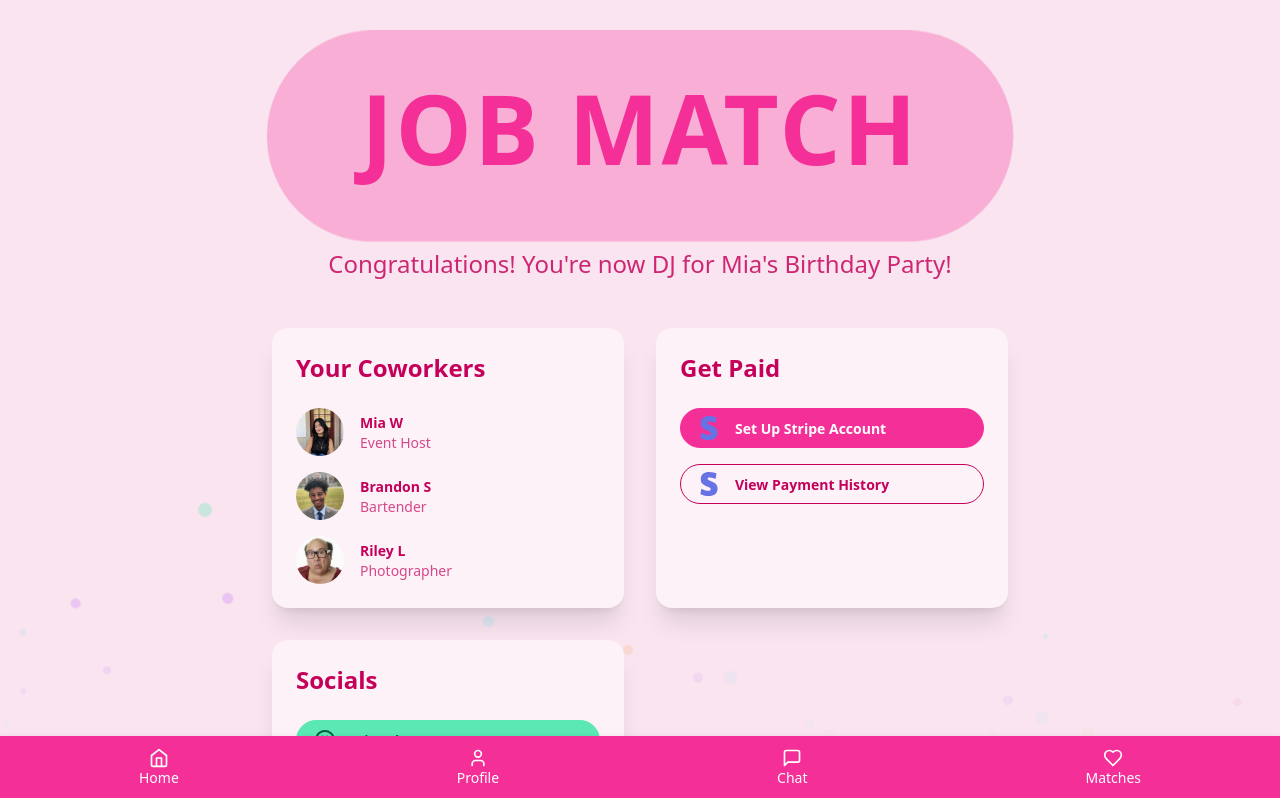
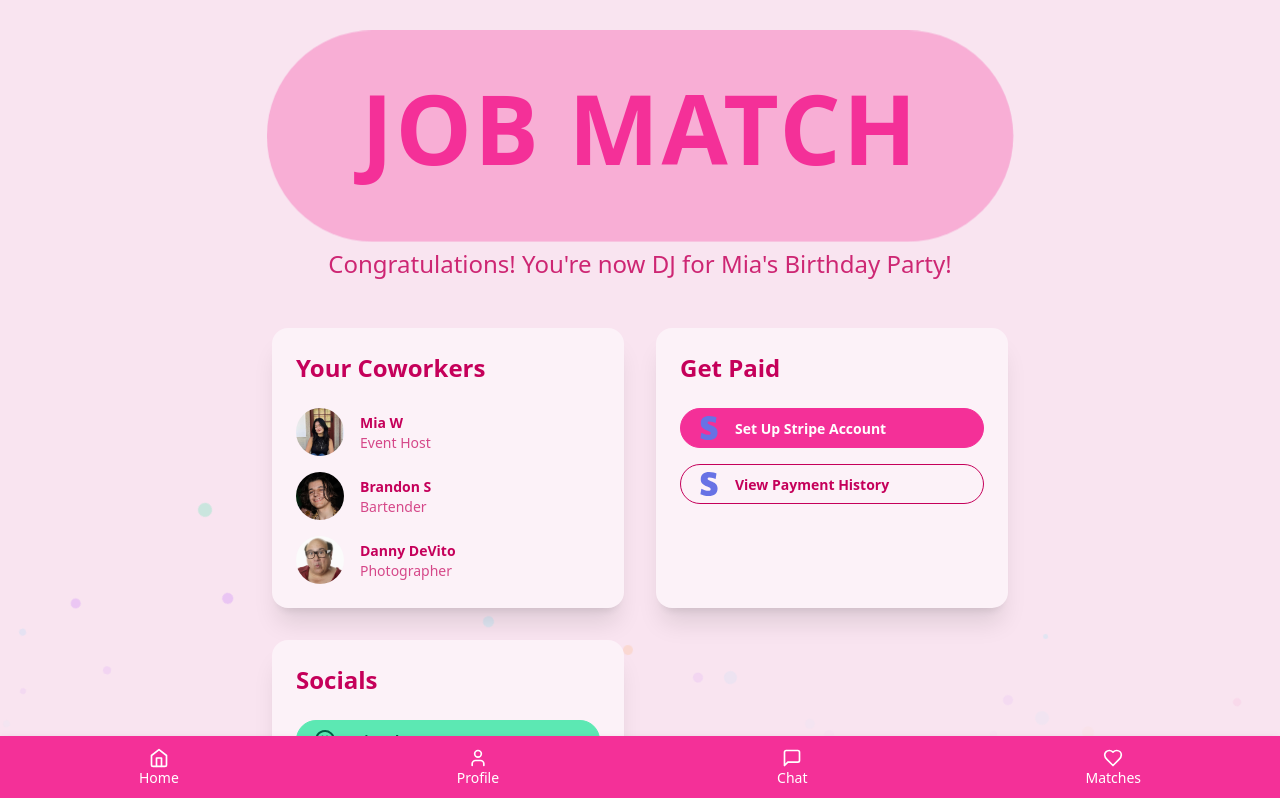
Before and after one commit to brandonstarxel/gigmeet, a React (Vite) app: page /match in a window 1280 px wide. Shown: the top 798 px of the page. Built offline with nearby package versions, Linux system fonts and the light colour scheme.

Commit message:
brandon pics

```diff
--- a/src/pages/Match.tsx
+++ b/src/pages/Match.tsx
@@ -24,8 +24,8 @@ const JobMatchPage: React.FC = () => {
 
   const coworkers: Coworker[] = [
     { id: 1, name: "Mia W", role: "Event Host", avatar: "/miawu.png" },
-    { id: 2, name: "Brandon S", role: "Bartender", avatar: "/student2.jpg" },
-    { id: 3, name: "Riley L", role: "Photographer", avatar: "/student5.jpg" }
+    { id: 2, name: "Brandon S", role: "Bartender", avatar: "/brandon.jpg" },
+    { id: 3, name: "Danny DeVito", role: "Photographer", avatar: "/student5.jpg" }
   ];
 
   return (
```
Also changed, not shown: public/brandon.jpg (added).
